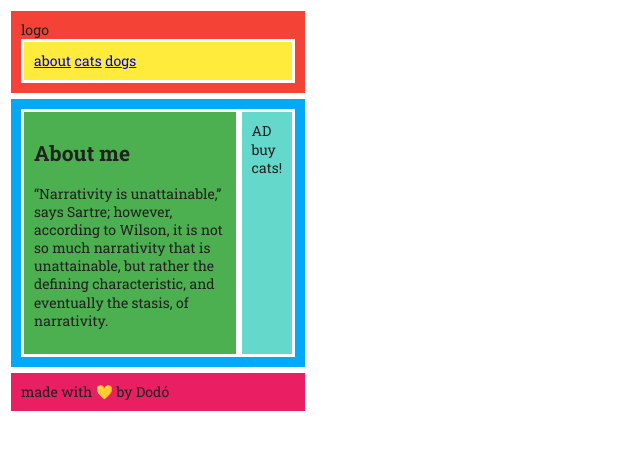
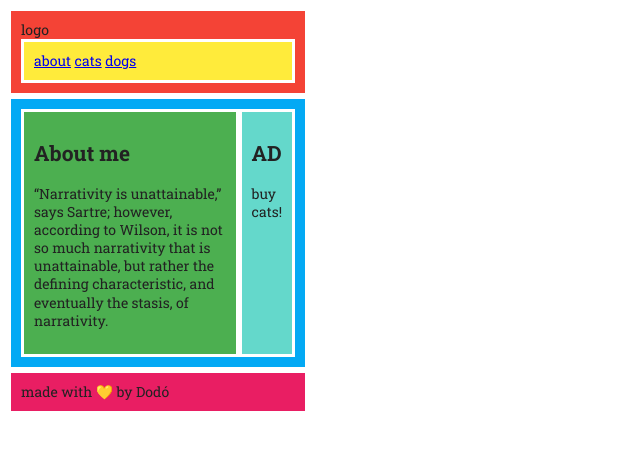
Before and after one commit to dorottyap/4_3, a plain HTML site: page index.html in a window 1280 px wide. Shown: the whole page, without its empty margins (0-640 px from the left). Drawn offline with Linux system fonts and the light colour scheme.

Commit message:
changes inside aside (h1 and p)

```diff
--- a/index.html
+++ b/index.html
@@ -19,7 +19,10 @@
         <p> “Narrativity is unattainable,” says Sartre; however, according to Wilson, it is not so much narrativity that is unattainable, but rather the defining characteristic, and eventually the stasis, of narrativity.</p>
 
 </article>
-<aside>AD buy cats!</aside>
+<aside>
+    <h1>AD</h1>
+    <p>buy cats!</p>
+</aside>
 </main>
 <footer>made with 💛 by Dodó</footer>
 
```
